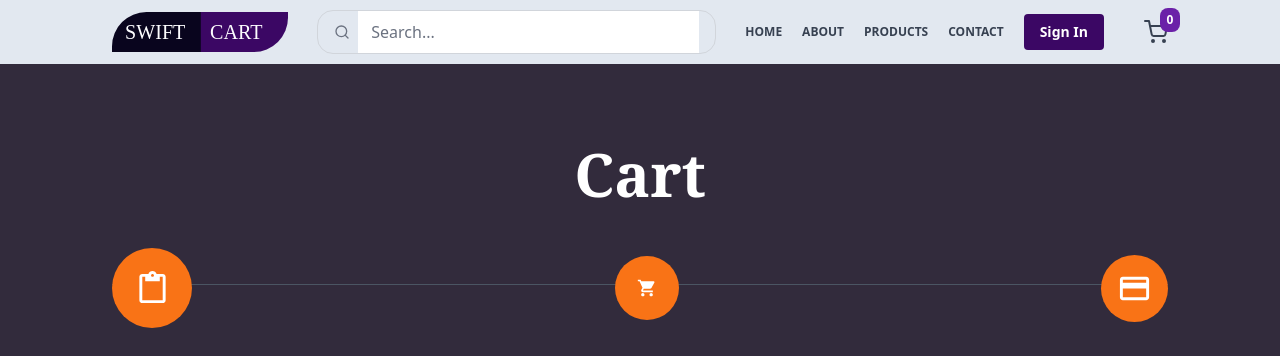
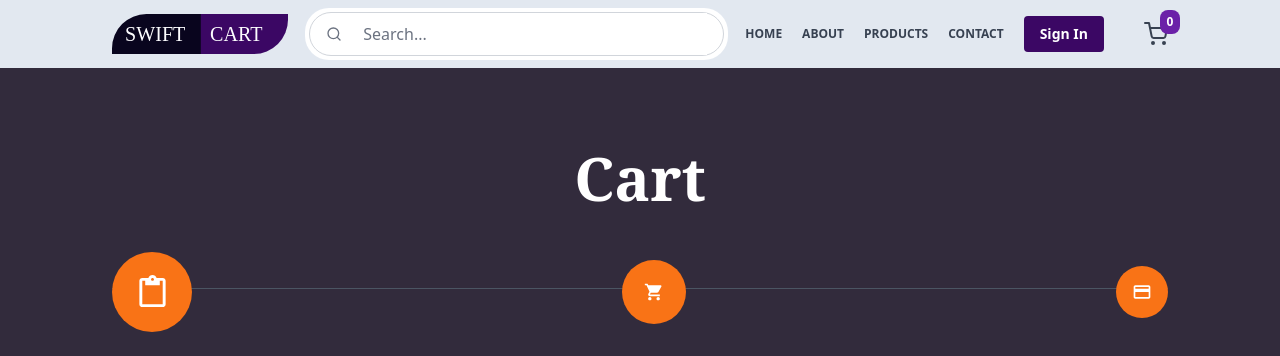
Before and after one commit to Hacnine/Swiftcart, a React (Vite) app: page /cart in a window 1280 px wide. Shown: the top 356 px of the page. Built offline with nearby package versions, Linux system fonts and the light colour scheme; no server answers.

Commit message:
Payment Page

```diff
--- a/src/components/cart/OrderSummary.jsx
+++ b/src/components/cart/OrderSummary.jsx
@@ -6,7 +6,13 @@ import OrderSummaryItems from "./OrderSummaryItems";
 import PurpleBtn from "../PurpleBtn";
 
 const OrderSummary = ({ setActive, btnName, linkName }) => {
-  const { total, totalItem } = useCartContext();
+  const { total, totalItem, deleteAllCartItem } = useCartContext();
+
+  const handleClick = () => {
+    if (btnName === "CONFIRM ORDER") {
+      deleteAllCartItem();
+    }
+  };
   return (
     <div className="rounded-lg  text-xs text-white font-semibold tracking-wide  md:w-[30%]  w-full  bg-white shadow-lg shadow-gray-400 py-6 px-6 ">
       <p className="text-start text-xl text-slate-800 font-bold">Cart Totals</p>
@@ -22,7 +28,7 @@ const OrderSummary = ({ setActive, btnName, linkName }) => {
         amount={Math.round(total / 100) + 100}
       />
 
-      <div className="center">
+      <div className="center" onClick={handleClick}>
         <Link
           onClick={() => setActive(2)}
           to={`/${linkName}`}
--- a/src/components/cart/Process.jsx
+++ b/src/components/cart/Process.jsx
@@ -50,7 +50,7 @@ const Process = ({ active, title }) => {
             ${active >= 3 ? "  bg-orange-500" : " bg-gray-500"}
             `}
           >
-            <Payment fontSize={`${active === 1 ? "large" : "small"}`} />
+            <Payment fontSize={`${active === 3 ? "large" : "small"}`} />
           </div>
         </div>
       </div>
--- a/src/components/product/SearchBar.jsx
+++ b/src/components/product/SearchBar.jsx
@@ -4,10 +4,10 @@ import { useFilterContext } from '../../context/filterContext'
 const SearchBar = () => {
   const {filter:{text},updateFilterValue} = useFilterContext();
   return (
-    <div className=" relative md:w-[40%] px-3">
+    <div className=" relative md:w-[40%] p-1 rounded-3xl bg-white">
     <form action="" onSubmit={(e) => e.preventDefault()} className=''>
-      <div className="flex items-center border border-gray-300 px-4  focus-within:border-blue-500 focus-within:ring focus-within:ring-blue-200 rounded-2xl  w-">
-        <FiSearch className="text-gray-500 mr-2" />
+      <div className="flex items-center border border-gray-300 px-4  focus-within:border-blue-500 focus-within:ring focus-within:ring-blue-200 rounded-3xl ">
+        <FiSearch className="text-gray-500 mr-2 " />
         <input
           type="text"
           name="text"
--- a/src/pages/PaymentMethod.jsx
+++ b/src/pages/PaymentMethod.jsx
@@ -5,7 +5,7 @@ import PaymentMethodCard from '../components/paymentmethodcard/PaymentMethodCard
 import rocket from '../assets/rocket.png'
 import bkash from '../assets/bkash.png'
 import nagad from '../assets/nagad.png'
-import cashon from '../assets/cashon.jpg'
+import cashon from '../assets/cashon.png'
 
 
 const PaymentMethod = () => {
```
Also changed, not shown: src/assets/cashon.png (added).
